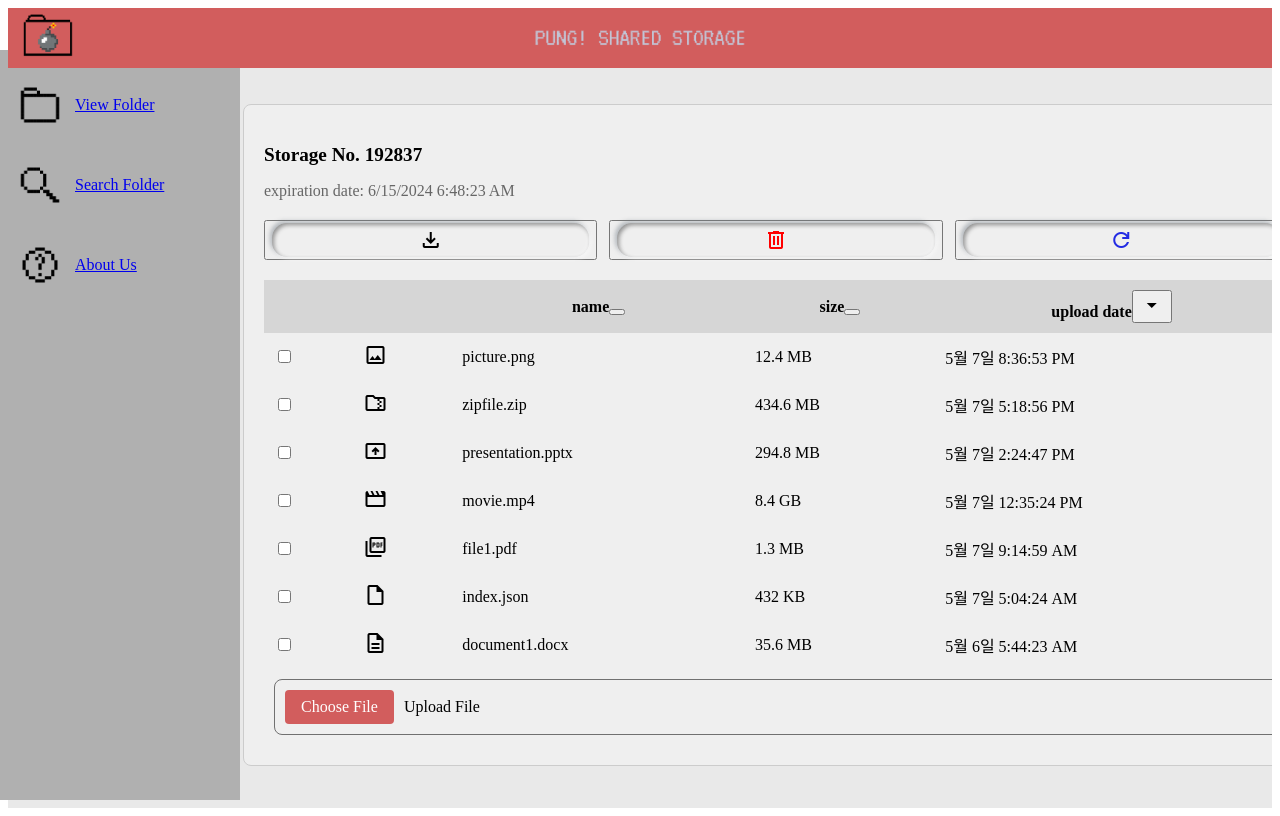
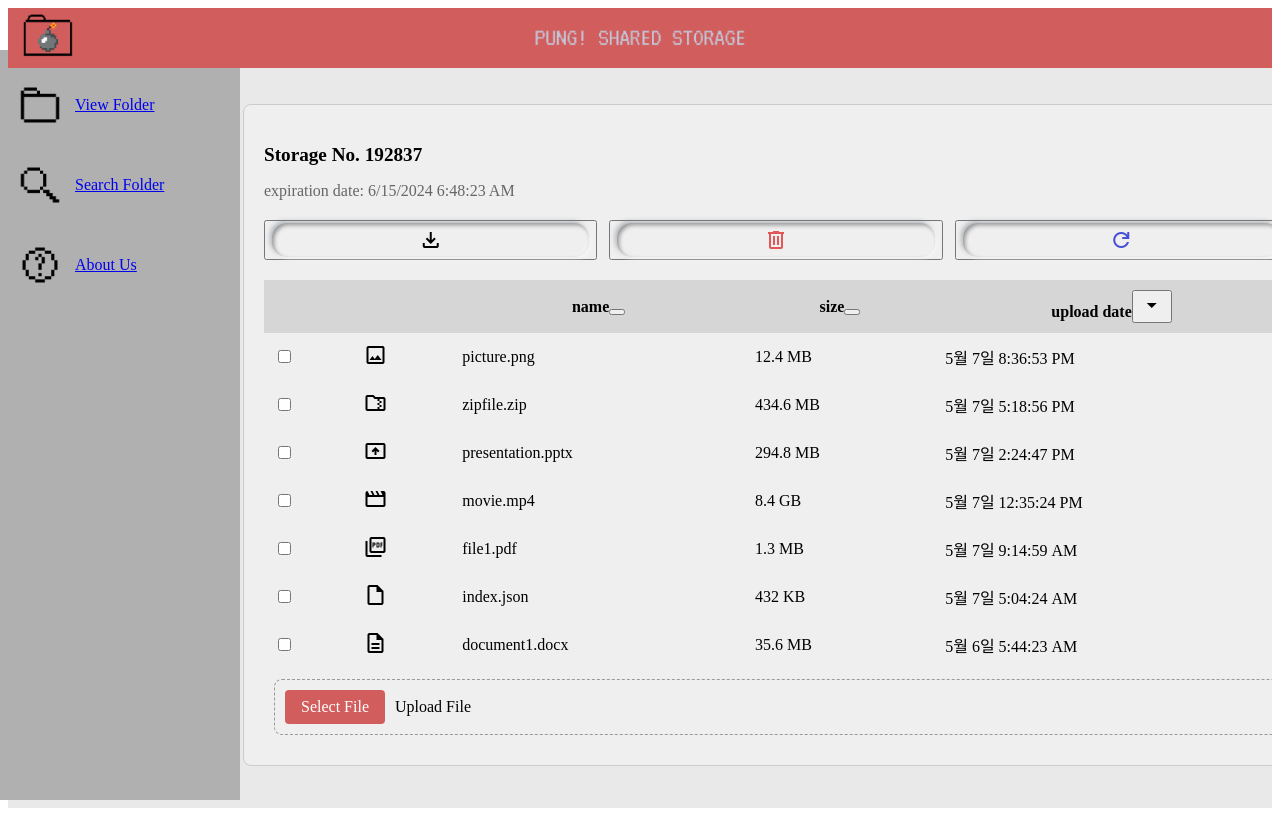
Before and after one commit to PungBox/pungbox-frontend, a React (Vite) app: page /view in a window 1280 px wide. Built offline with nearby package versions, Linux system fonts and the light colour scheme.

Commit message:
css adjustment

```diff
--- a/src/components/Module/View.module.css
+++ b/src/components/Module/View.module.css
@@ -93,14 +93,14 @@
     inset -2px -2px 4px 0 rgba(255, 255, 255, .2),
     inset 2px 2px 4px 0 rgba(0, 0, 0, .4);
   border-radius: 15px;
-  color: #ff0000;
+  color: #e25656;
   z-index: 1;
   transition: .6s;
 }
 
 .delete_button:hover span {
   color: #fff;
-  background: #ff0000;
+  background: #e25656;
 }
 
 .refresh_button {
@@ -128,14 +128,14 @@
     inset -2px -2px 4px 0 rgba(255, 255, 255, .2),
     inset 2px 2px 4px 0 rgba(0, 0, 0, .4);
   border-radius: 15px;
-  color: #222be3;
+  color: #474ed8;
   z-index: 1;
   transition: .6s;
 }
 
 .refresh_button:hover span {
   color: #fff;
-  background: #222be3;
+  background: #474ed8;
 }
 
 .file_list_table {
@@ -157,10 +157,15 @@
 
 .file_upload_label {
   padding: 10px;
-  border: 1px solid #707070;
+  border: 1px dashed #999999;
   border-radius: 8px;
   display: block;
   width: 100%;
+}
+
+.file_upload_label:hover{
+  background-color: rgba(0, 0, 0, 0.1);
+  border-color: #333;
 }
 
 .file_upload_input {
@@ -168,7 +173,7 @@
 }
 
 .file_upload_label::before {
-  content: 'Choose File';
+  content: 'Select File';
   display: inline-block;
   padding: 8px 16px;
   background-color: #d25d5d;
@@ -179,7 +184,12 @@
 }
 
 .file_upload_label:hover::before {
-  background-color: #a34747;
+  background: #e17575;
+    color: white;
+    box-shadow: 0 0 10px #e17575,
+              0 0 10px #e17575,
+              0 0 25px #e17575,
+              0 0 50px #e17575;
 }
 
 @media screen and (max-width: 480px) {
```
